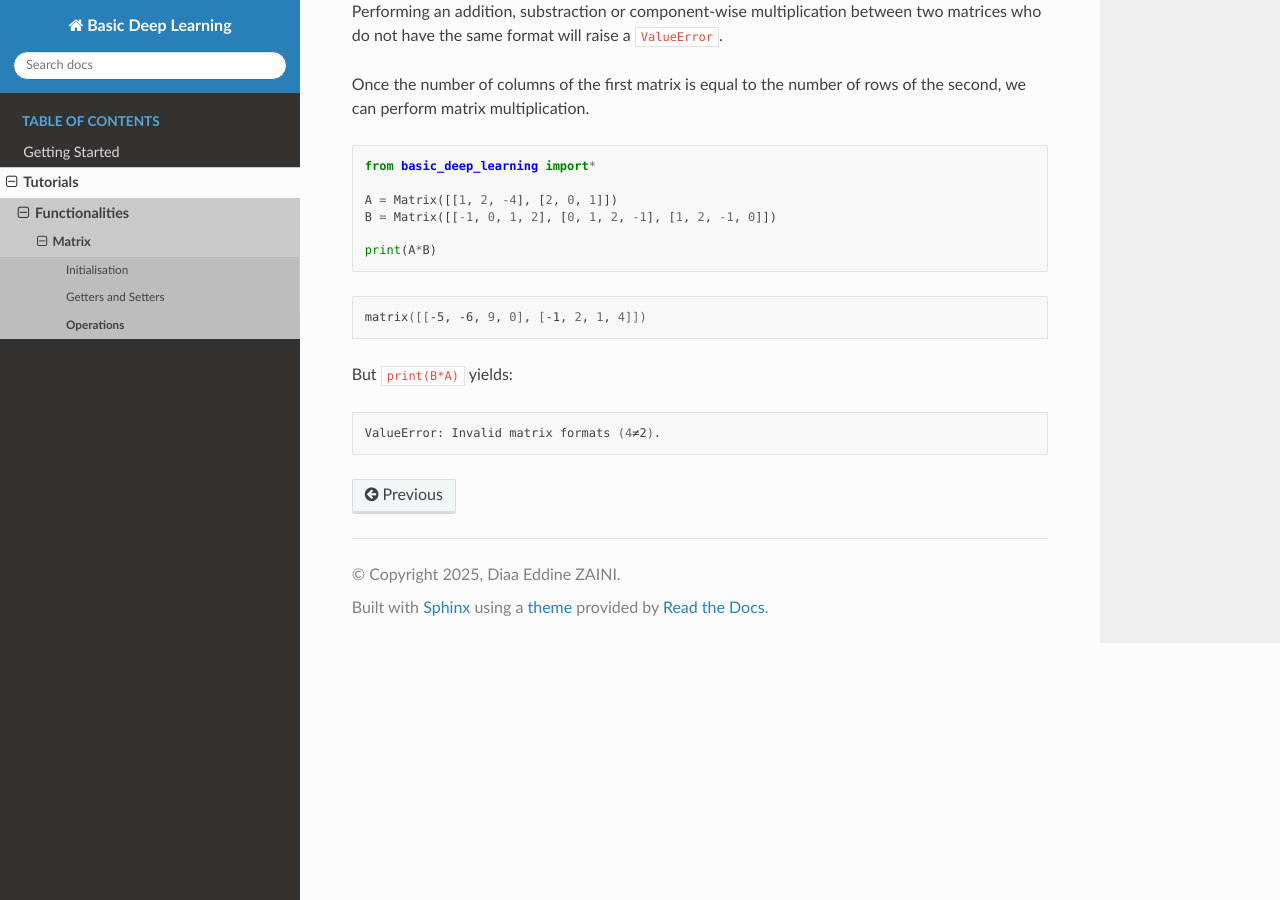
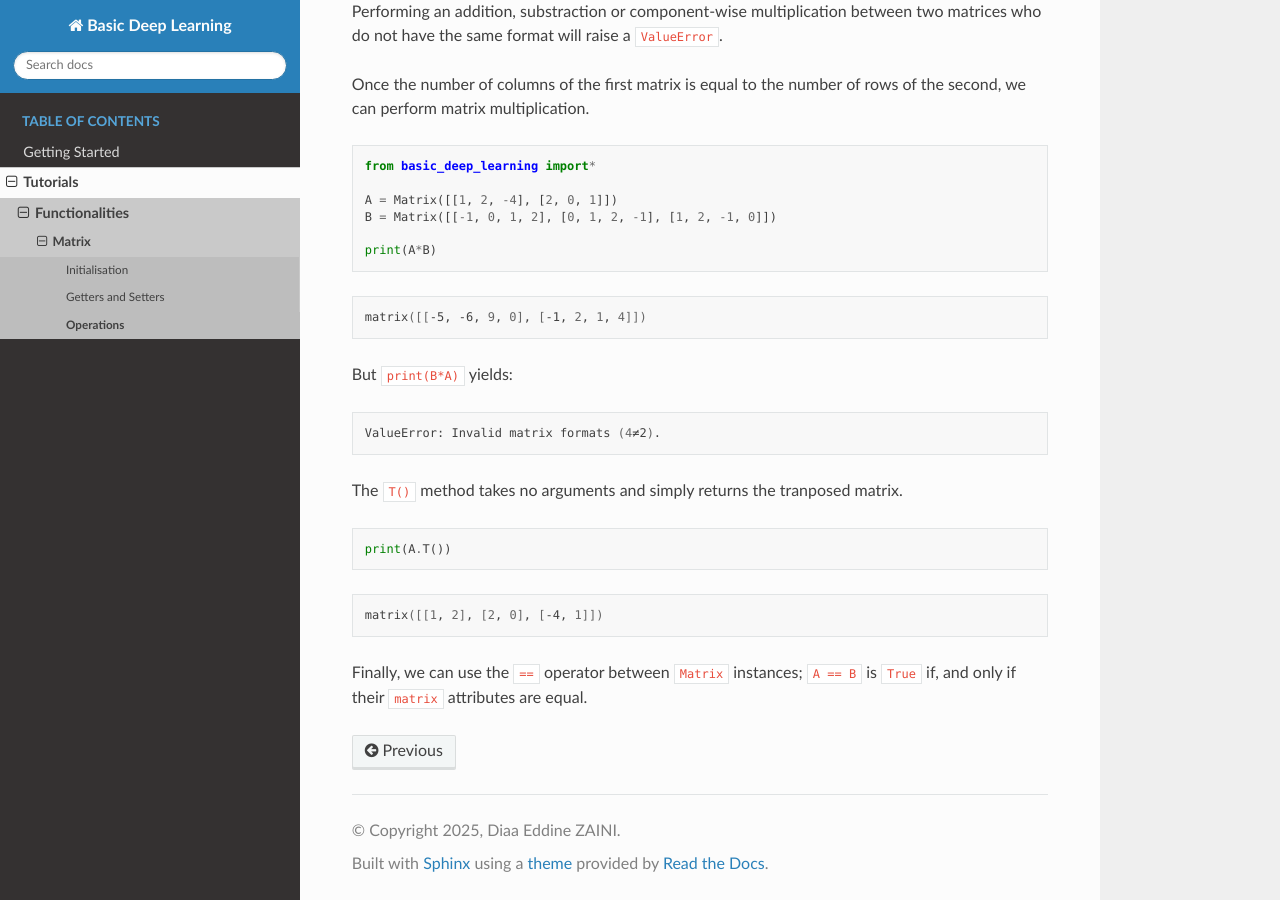
Before and after one commit to therealzaini/basic-deep-learning, a Sphinx documentation site: the page built from docs/source/ops.rst, in a window 1280 px wide and 900 px high, scrolled down 527 px. Built offline with Sphinx 7.4.7 and the Read the Docs theme 3.1.0, drawn with Linux system fonts in a browser that asks for light colours; pages that are not in the unit, such as notebooks, are missing from menus.

Commit message:
Update ops.rst

```diff
--- a/docs/source/ops.rst
+++ b/docs/source/ops.rst
@@ -47,3 +47,18 @@ But ``print(B*A)`` yields:
 .. code-block:: bash
 
     ValueError: Invalid matrix formats (4≠2).
+
+The ``T()`` method takes no arguments and simply returns the tranposed
+matrix.
+
+.. code-block:: python
+
+    print(A.T())
+
+.. code-block:: bash
+
+    matrix([[1, 2], [2, 0], [-4, 1]])
+
+Finally, we can use the ``==`` operator between ``Matrix``
+instances; ``A == B`` is ``True`` if, and only if
+their ``matrix`` attributes are equal.
```
